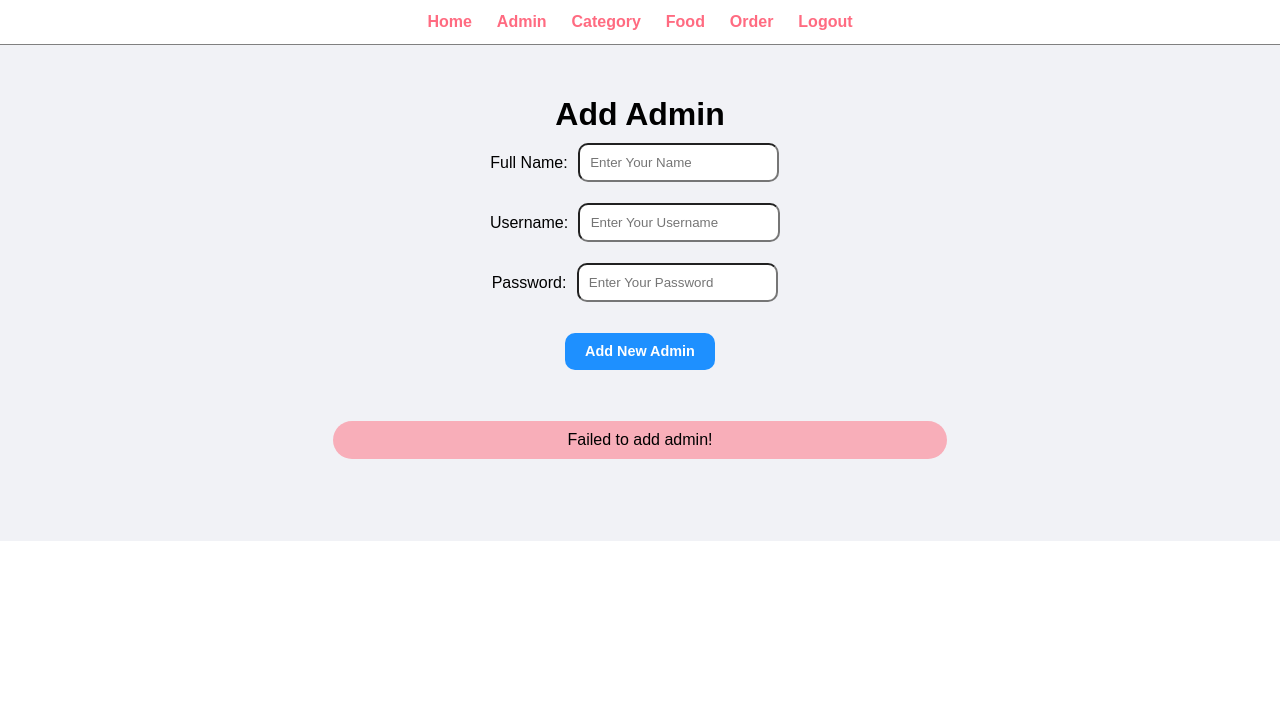
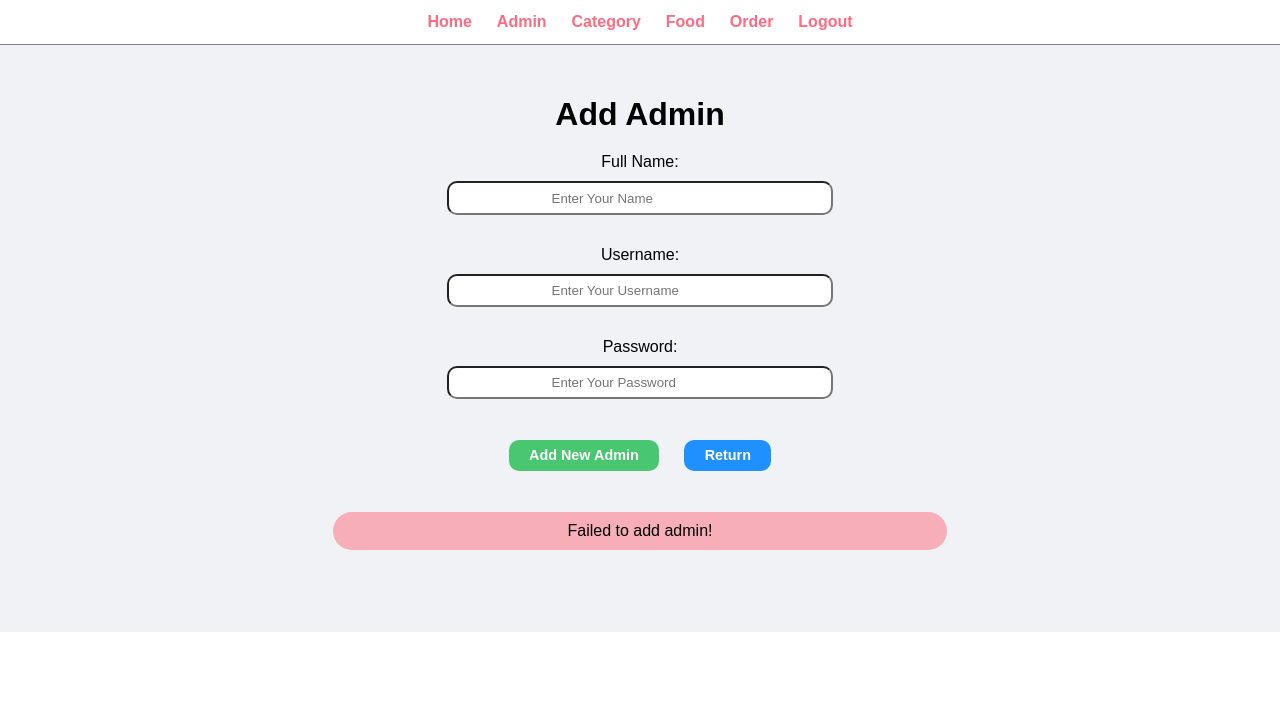
Before and after one commit to Erney-Marka/food, a PHP site: page /admin/add_admin.php in a window 1280 px wide. Shown: the top 721 px of the page. Run offline with PHP 8.4, Linux system fonts and the light colour scheme; the visitor is signed in with stand-in values (Sample User, id 1).

Commit message:
commit 1.2

```diff
--- a/admin/add_admin.php
+++ b/admin/add_admin.php
@@ -1,24 +1,27 @@
-<?php require_once 'partials/menu.php'; ?>
-<?php require_once '../includes/signup.inc.php'; ?>
+<?php
+require_once 'partials/menu.php';
+require_once '../includes/signup.inc.php';
+?>
 
 <div class="main__content">
     <div class="wrapper">
         <h1 class="text__center">Add Admin</h1>
 
-        <form action="" method="post" class="text__center">
-            <div class="form">
-                <label for="" class="label_admin">Full Name: </label>
-                <input type="text" name="full_name" class="input_admin" placeholder="Enter Your Name">
+        <form action="" method="post" class="form text__center">
+            <div class="form__row">
+                <label for="" class="label">Full Name: </label>
+                <input type="text" name="full_name" class="input" placeholder="Enter Your Name">
             </div>
-            <div class="form">
-                <label for="" class="label_admin">Username: </label>
-                <input type="text" name="username" class="input_admin" placeholder="Enter Your Username">
+            <div class="form__row">
+                <label for="" class="label">Username: </label>
+                <input type="text" name="username" class="input" placeholder="Enter Your Username">
             </div>
-            <div class="form">
-                <label for="" class="label_admin">Password: </label>
-                <input type="password" name="pwd" class="input_admin" placeholder="Enter Your Password">
+            <div class="form__row">
+                <label for="" class="label">Password: </label>
+                <input type="password" name="pwd" class="input" placeholder="Enter Your Password">
             </div>
-            <button type="submit" name="submit" class="btn__primary__admin">Add New Admin</button>
+            <button type="submit" name="submit" class="btn btn__secondary">Add New Admin</button>
+            <a href="manage_admin.php" class="btn btn__primary">Return</a>
         </form>
 
         <?php
--- a/css/admin.css
+++ b/css/admin.css
@@ -10,11 +10,9 @@
     width: 80%;
     margin: 0 auto;
 }
-
 .text__center {
     text-align: center;
 }
-
 .clearfix {
     float: none;
     clear: both;
@@ -25,99 +23,88 @@
 .tbl__full {
     width: 100%;
 }
-
 table tr th {
     border-bottom: 1px solid black;
     padding: 1%;
     padding-top: 2%;
     text-align: center;
 }
-
 table tr td {
     padding: 1%;
 }
 
 
-/* CSS for Table */
-.btn__primary,
-.btn__secondary,
-.btn__danger {
-    padding: 1% 2%;
+/* CSS for Button */
+.btn {
+    border: none;
+    padding: 0.7% 2%;
     color: white;
     text-decoration: none;
     display: inline-block;
-    margin: 2% 2% 2% 0;
     font-weight: 600;
     border-radius: 10px;
+    margin: 1% 1%;
+    font-size: 0.9rem;
 }
-
 .btn__primary {
     background-color: #1e90ff;
 }
-
 .btn__secondary {
     background-color: #48c670;
 }
-
 .btn__danger {
     background-color: #ff6b81;
 }
-
-.btn__primary:hover,
-.btn__primary__admin:hover {
+.btn__primary:hover {
     background-color: #3742fa;
     transition: 0.5s;
 }
-
-.btn__secondary:hover,
-.btn__secondary__admin:hover,
-.btn__secondary__login:hover {
+.btn__secondary:hover {
     background-color: #3ca55d;
     transition: 0.5s;
 }
-
 .btn__danger:hover {
     background-color: #ff4757;
     transition: 0.5s;
 }
-
 .position {
     display: flex;
     justify-content: center;
     flex-flow: row wrap;
 }
+.btn_center {
+    display: block;
+    margin: 2% auto;
+}
+
 
 /* CSS for Menu */
 .menu {
     border-bottom: 1px solid gray;
 }
-
 .menu ul {
     list-style: none;
 }
-
 .menu ul li {
     display: inline;
     padding: 1%;
 }
-
 .menu ul li a {
     text-decoration: none;
     font-weight: bold;
     color: #ff6b81;
 }
-
 .menu ul li a:hover {
     color: #ff4757;
     transition: 0.5s;
 }
+
 
 /* CSS for Main Content */
 .main__content {
     background-color: #f1f2f6;
     padding: 3% 0;
 }
-
 .col-4 {
     width: 18%;
     background-color: white;
@@ -126,46 +113,29 @@ table tr td {
     float: left;
 }
 
-/* CSS for Form Add Admin */
 
-.input_admin {
-    padding: 1%;
+/* CSS for Form */
+.form {
+    margin-top: 2%;
+}
+.form__row {
+    margin-top: 2%;
+}
+.label {
+    display: block;
+}
+.input {
+    border-radius: 10px;
+    padding: 0.7% 10%;
     margin: 1%;
-    border-radius: 10px;
+}
+.form .btn {
+    margin-top: 3%;
 }
 
-.form {
-    display: flex;
-    justify-content: center;
-    align-items: center;
-    /* flex-direction: row; */
-}
 
-/* CSS for Button Update Admin */
-.btn__secondary__admin,
-.btn__primary__admin {
-    border: none;
-    padding: 1% 2%;
-    color: white;
-    text-decoration: none;
-    display: inline-block;
-    margin-top: 2%;
-    margin-bottom: 1%;
-    font-weight: 600;
-    border-radius: 10px;
-    margin: 2% 1%;
-    font-size: 0.9rem;
-}
 
-.btn__secondary__admin,
-.btn__secondary__login {
-    background-color: #48c670;
-}
-
-.btn__primary__admin {
-    background-color: #1e90ff;
-}
-
+/* Вывод ошибок */
 .error__none,
 .error {
     padding: 1% 5%;
@@ -173,11 +143,9 @@ table tr td {
     margin: 3% auto;
     width: 50%;
 }
-
 .error__none {
     background-color: #b9eeca;
 }
-
 .error {
     background-color: #f8aeb9;
 }
@@ -201,28 +169,6 @@ table tr td {
     margin: 5% auto;
     padding: 2%;
 }
-
-.form__login {
-    margin: 1% auto;
-}
-
-.input_login {
-    padding: 1%;
-    margin-left: 2%;
-}
-
-.btn__secondary__login {
-    font-weight: 600;
-    border-radius: 10px;
-    font-size: 0.9rem;
-    display: block;
-    padding: 1% 5%;
-    margin: 5% auto;
-    border: none;
-    color: white;
-    text-decoration: none;
-}
-
 .login p {
     font-size: small;
 }
```
Also changed, not shown: admin/add_category.php (added, +59 -0 lines), admin/change_password.php (+12 -15 lines), admin/login.php (+10 -10 lines), admin/manage_admin.php (+4 -4 lines), admin/manage_category.php (+19 -18 lines), admin/manage_food.php (+5 -5 lines), admin/manage_order.php (+4 -4 lines), admin/update_admin.php (+9 -9 lines), includes/add_category.inc.php (added, +18 -0 lines), includes/functions.inc.php (+34 -20 lines).
